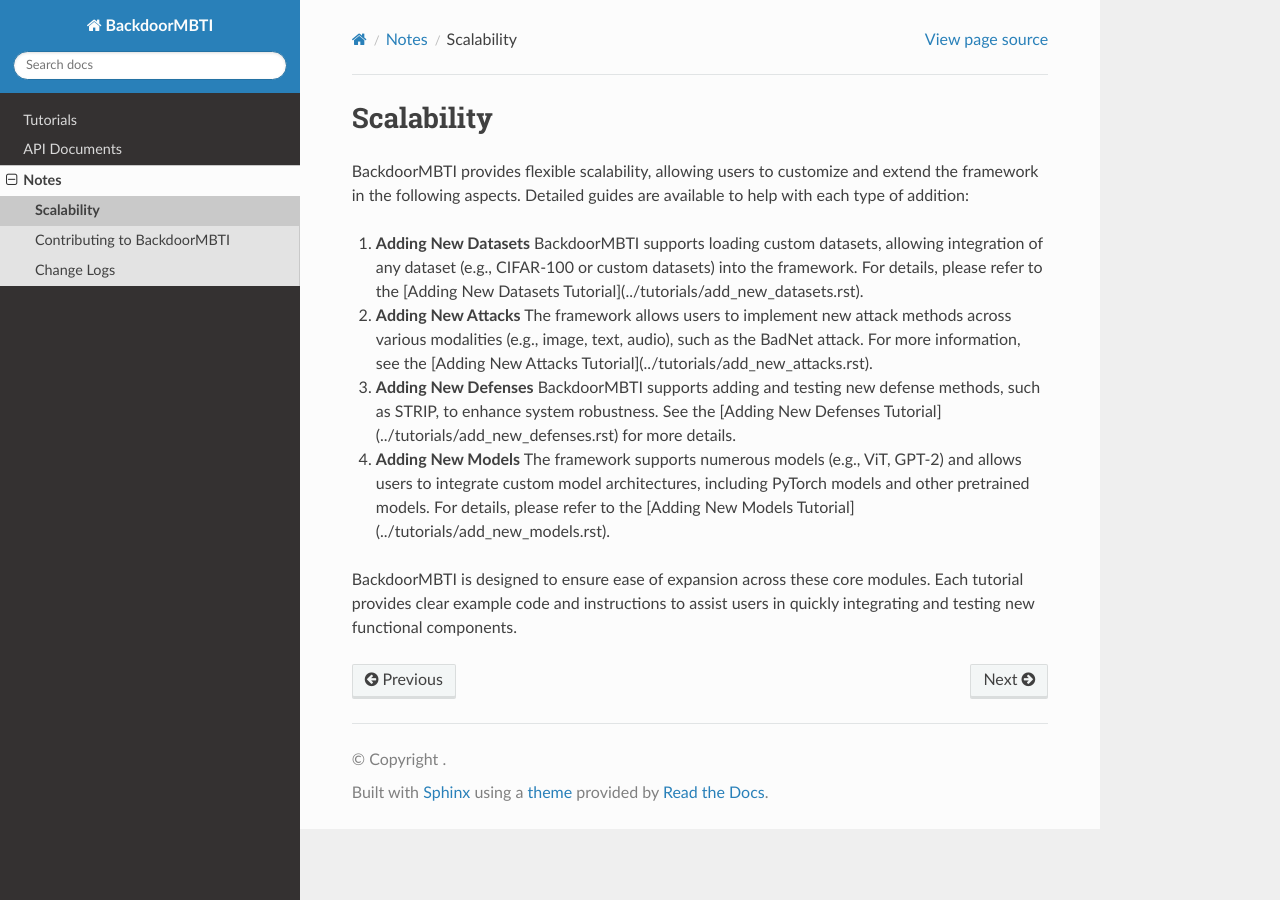
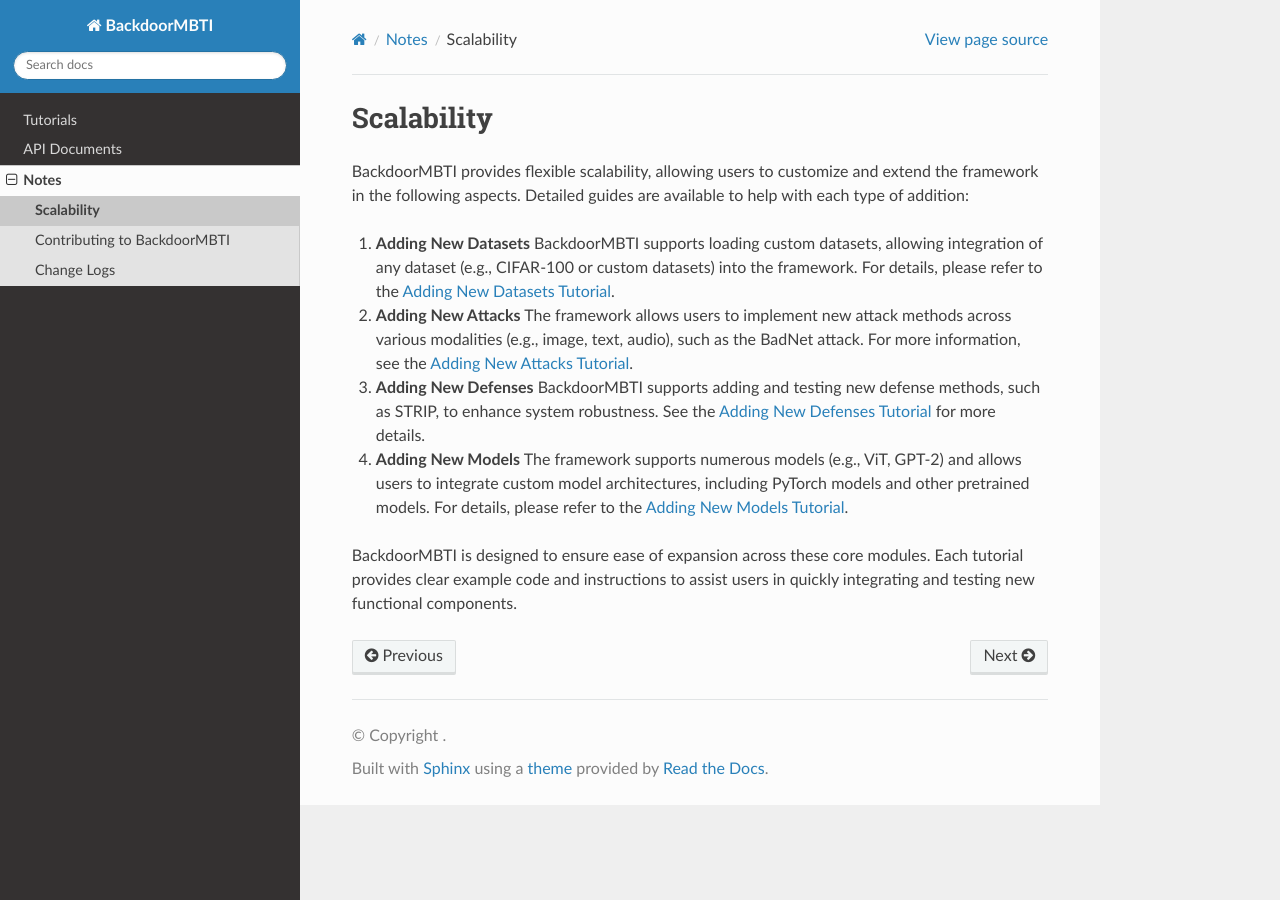
Before and after one commit to odymit/BackdoorMBTI-docs, a Sphinx documentation site: the page built from docs/source/notes/scalability.rst, in a window 1280 px wide. Built offline with Sphinx 7.4.7 and the Read the Docs theme 3.1.0, drawn with Linux system fonts in a browser that asks for light colours; some of the changed lines change nothing that is shown.

Commit message:
Update scalability.rst

```diff
--- a/docs/source/notes/scalability.rst
+++ b/docs/source/notes/scalability.rst
@@ -4,15 +4,15 @@
 BackdoorMBTI provides flexible scalability, allowing users to customize and extend the framework in the following aspects. Detailed guides are available to help with each type of addition:
 
 1. **Adding New Datasets**
-   BackdoorMBTI supports loading custom datasets, allowing integration of any dataset (e.g., CIFAR-100 or custom datasets) into the framework. For details, please refer to the [Adding New Datasets Tutorial](../tutorials/add_new_datasets.rst).
+   BackdoorMBTI supports loading custom datasets, allowing integration of any dataset (e.g., CIFAR-100 or custom datasets) into the framework. For details, please refer to the :doc:`Adding New Datasets Tutorial <../tutorials/add_new_datasets>`.
 
 2. **Adding New Attacks**
-   The framework allows users to implement new attack methods across various modalities (e.g., image, text, audio), such as the BadNet attack. For more information, see the [Adding New Attacks Tutorial](../tutorials/add_new_attacks.rst).
+   The framework allows users to implement new attack methods across various modalities (e.g., image, text, audio), such as the BadNet attack. For more information, see the :doc:`Adding New Attacks Tutorial <../tutorials/add_new_attacks>`.
 
 3. **Adding New Defenses**
-   BackdoorMBTI supports adding and testing new defense methods, such as STRIP, to enhance system robustness. See the [Adding New Defenses Tutorial](../tutorials/add_new_defenses.rst) for more details.
+   BackdoorMBTI supports adding and testing new defense methods, such as STRIP, to enhance system robustness. See the :doc:`Adding New Defenses Tutorial <../tutorials/add_new_defenses>` for more details.
 
 4. **Adding New Models**
-   The framework supports numerous models (e.g., ViT, GPT-2) and allows users to integrate custom model architectures, including PyTorch models and other pretrained models. For details, please refer to the [Adding New Models Tutorial](../tutorials/add_new_models.rst).
+   The framework supports numerous models (e.g., ViT, GPT-2) and allows users to integrate custom model architectures, including PyTorch models and other pretrained models. For details, please refer to the :doc:`Adding New Models Tutorial <../tutorials/add_new_models>`.
 
 BackdoorMBTI is designed to ensure ease of expansion across these core modules. Each tutorial provides clear example code and instructions to assist users in quickly integrating and testing new functional components.
```
